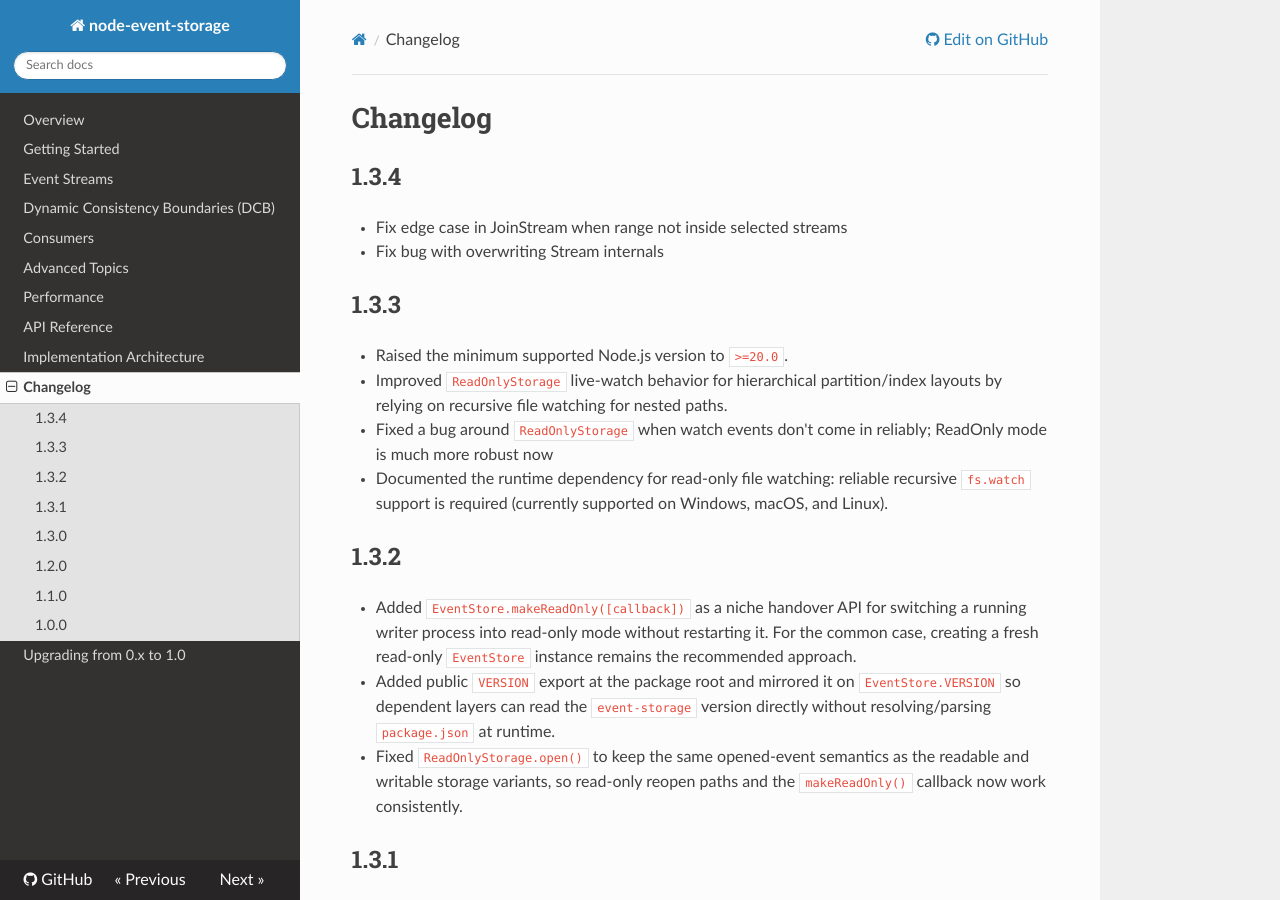
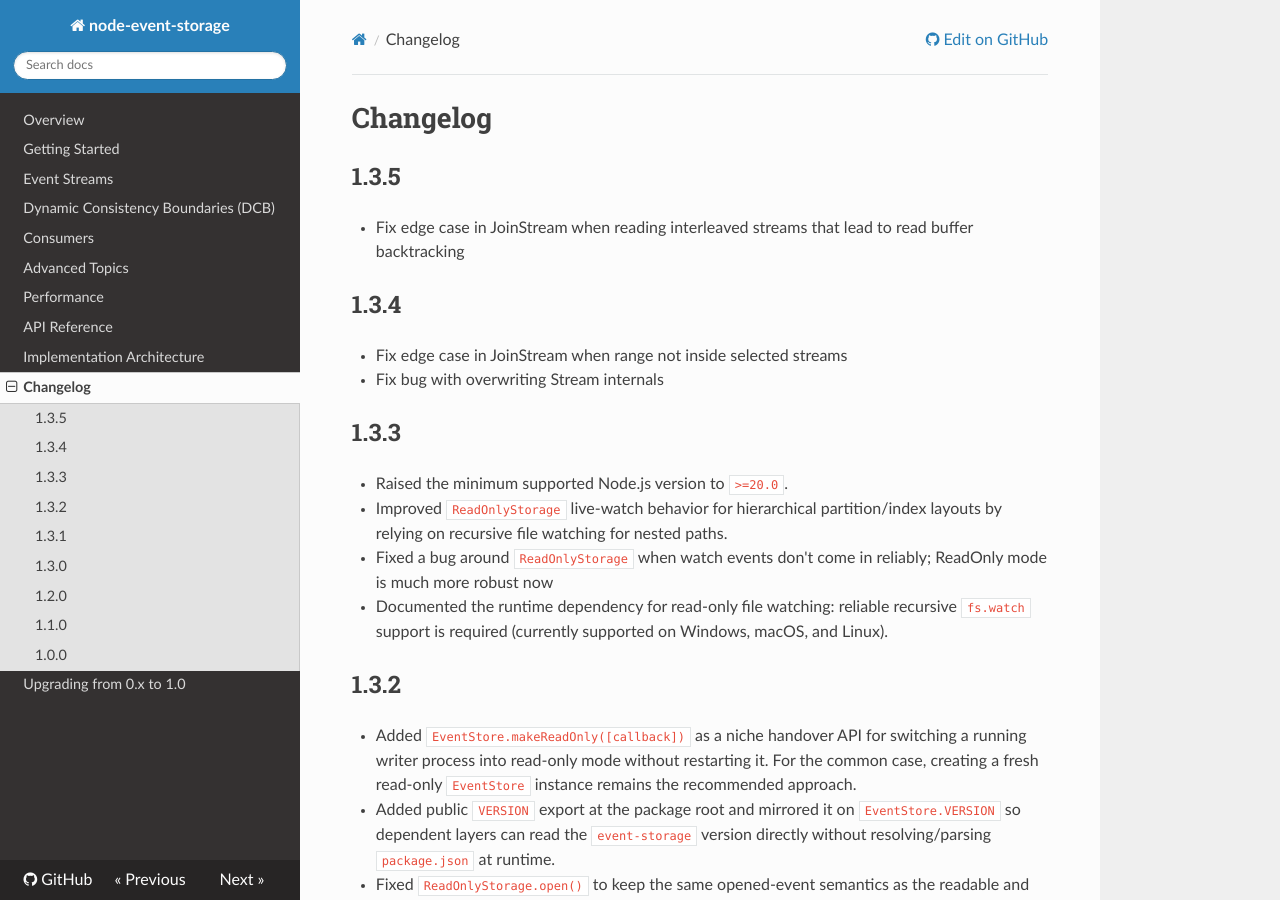
Before and after one commit to albe/node-event-storage, an MkDocs documentation site: the page built from docs/changelog.md, in a window 1280 px wide and 900 px high. Built offline with MkDocs 1.6.1, drawn with Linux system fonts in a browser that asks for light colours; nearby versions of some CDN libraries.

Commit message:
Update changelog

```diff
--- a/docs/changelog.md
+++ b/docs/changelog.md
@@ -1,4 +1,8 @@
 # Changelog
+
+## 1.3.5
+
+- Fix edge case in JoinStream when reading interleaved streams that lead to read buffer backtracking
 
 ## 1.3.4
 
```
